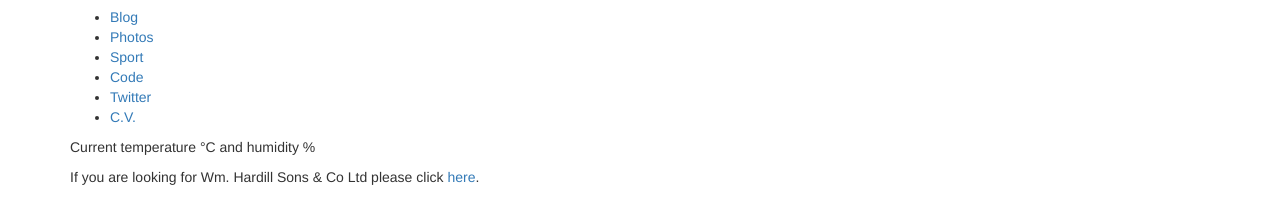
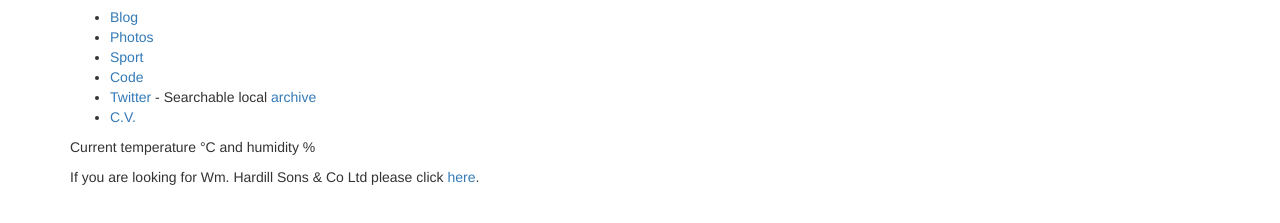
Before and after one commit to hardillb/homepage, a plain HTML site: page index.html in a window 1280 px wide. Shown: the part 73-296 px from the top of the page. Drawn offline with nearby package versions, Linux system fonts and the light colour scheme.

Commit message:
Add link to local Twitter archive
Testing if GH Action works...

```diff
--- a/index.html
+++ b/index.html
@@ -51,7 +51,7 @@
 		<li><a href="https://www.flickr.com/photos/hardillb/">Photos</a></li>
 		<li><a href="https://www.strava.com/athletes/1008322">Sport</a></li>
 		<li><a href="https://github.com/hardillb">Code</a></li>
-		<li><a href="https://twitter.com/hardillb">Twitter</a></li>
+		<li><a href="https://twitter.com/hardillb">Twitter</a> - Searchable local <a href="https://www.hardill.me.uk/tweets/">archive</a></li>
 		<li><a href="https://www.hardill.me.uk/wordpress/about/curriculum-vitae/">C.V.</a></li>
 	</ul>
 	<div>
```
